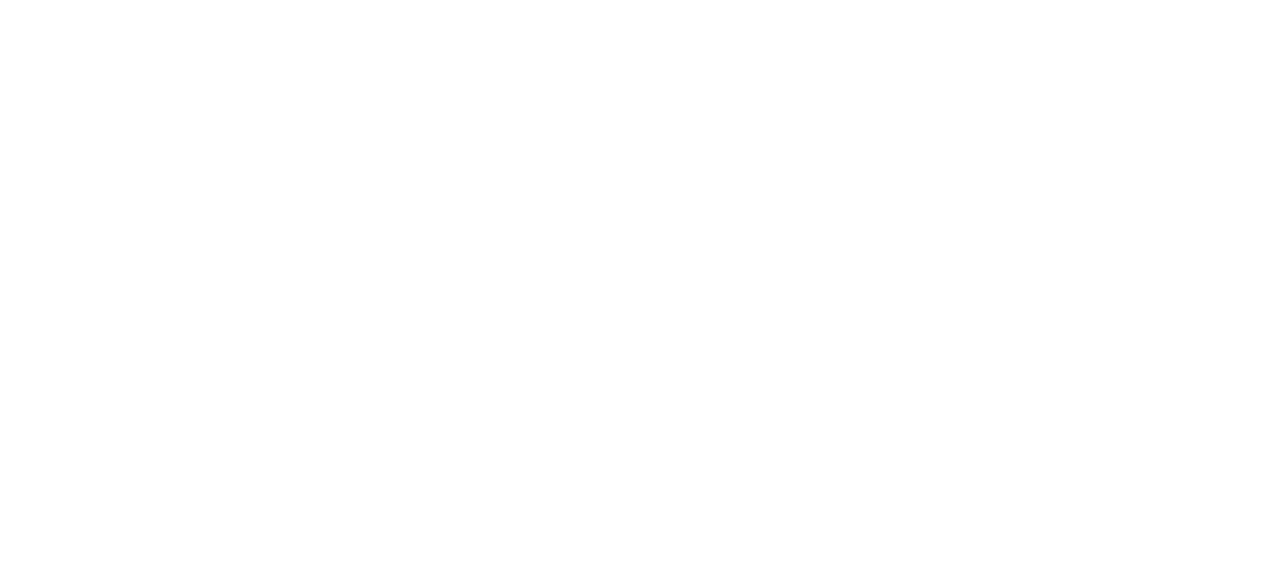
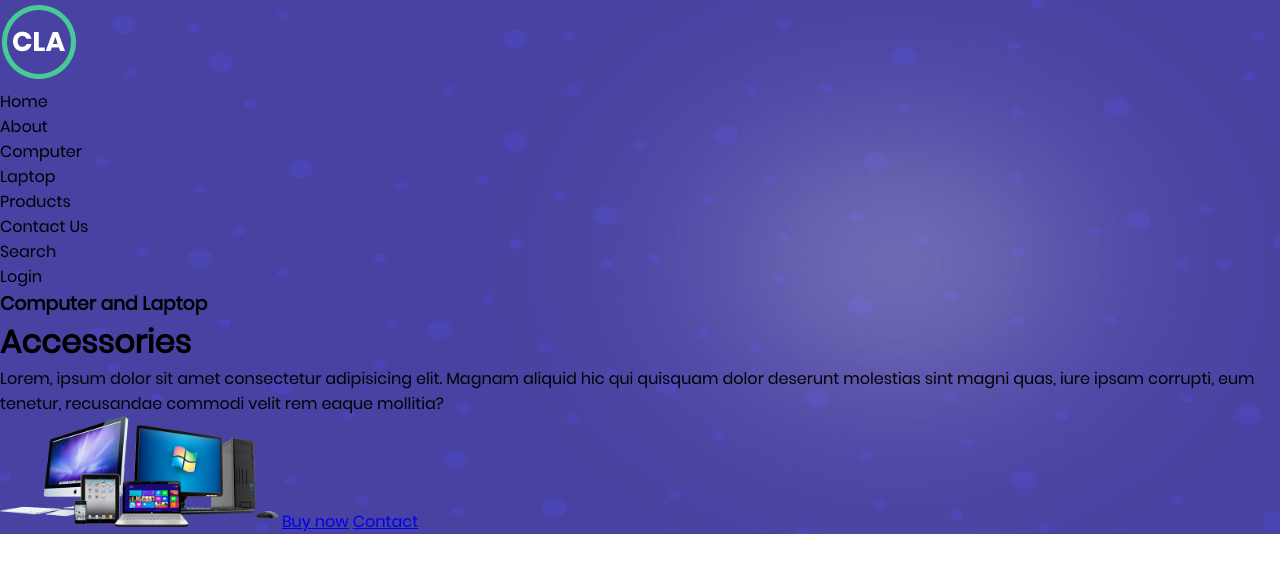
Before and after one commit to Maicol843/CLA, a plain HTML site: page index.html in a window 1280 px wide. Drawn offline with Linux system fonts and the light colour scheme.

Commit message:
Se desarrollo el la estructura del header

```diff
--- a/index.html
+++ b/index.html
@@ -3,10 +3,42 @@
 <head>
     <meta charset="UTF-8">
     <meta name="viewport" content="width=device-width, initial-scale=1.0">
+    <!--Estilo CSS-->
     <link rel="stylesheet" href="styles.css">
+    <!--Titulo de la página-->
     <title>Computer and Laptop</title>
 </head>
 <body>
-
+    <!--Header-->
+    <header>
+        <!--Navegador-->
+        <nav>
+            <img src="./assets/images/logo.png" alt="logo" width="78" height="82">
+            <ul>
+                <li>Home</li>
+                <li>About</li>
+                <li>Computer</li>
+                <li>Laptop</li>
+                <li>Products</li>
+                <li>Contact Us</li>
+                <li>Search</li>
+                <li>Login</li>
+            </ul>
+        </nav>
+        <h3>Computer and Laptop</h3>
+        <h1>Accessories</h1>
+        <p>Lorem, ipsum dolor sit amet consectetur adipisicing elit. Magnam aliquid hic qui quisquam dolor deserunt molestias sint magni quas, iure ipsam corrupti, eum tenetur, recusandae commodi velit rem eaque mollitia?</p>
+        <img src="./assets/images/pct.png" alt="" width="278">
+        <a href="#">Buy now</a>
+        <a href="#">Contact</a>
+    </header>
+    <!--Secciones-->
+    <section></section>
+    <section></section>
+    <section></section>
+    <section></section>
+    <section></section>
+    <!--Footer-->
+    <footer></footer>
 </body>
 </html>
--- a/styles.css
+++ b/styles.css
@@ -0,0 +1,36 @@
+/*Colores*/
+:root{
+    --primary-color: #4f4aa6;
+    --secondary-color: #48ca95;
+    --bg-color: #f7f7f7;
+}
+
+*{
+    padding: 0;
+    margin: 0;
+    box-sizing: border-box;
+    font-family: Poppins;
+}
+
+/*Fuentes de texto*/
+@font-face {
+    font-family: Poppins;
+    src: url(./assets/fonts/Poppins-Regular.ttf);
+}
+
+@font-face {
+    font-family: Poppins-bold;
+    src: url(./assets/fonts/Poppins-Bold.ttf);
+}
+
+@font-face {
+    font-family: Poppins-extrabold;
+    src: url(./assets/fonts/Poppins-ExtraBold.ttf);
+}
+
+/*-----Header-----*/
+header{
+    background-image: url(./assets/images/banner.jpg);
+    background-size: cover;
+    background-repeat: no-repeat;
+}
```
